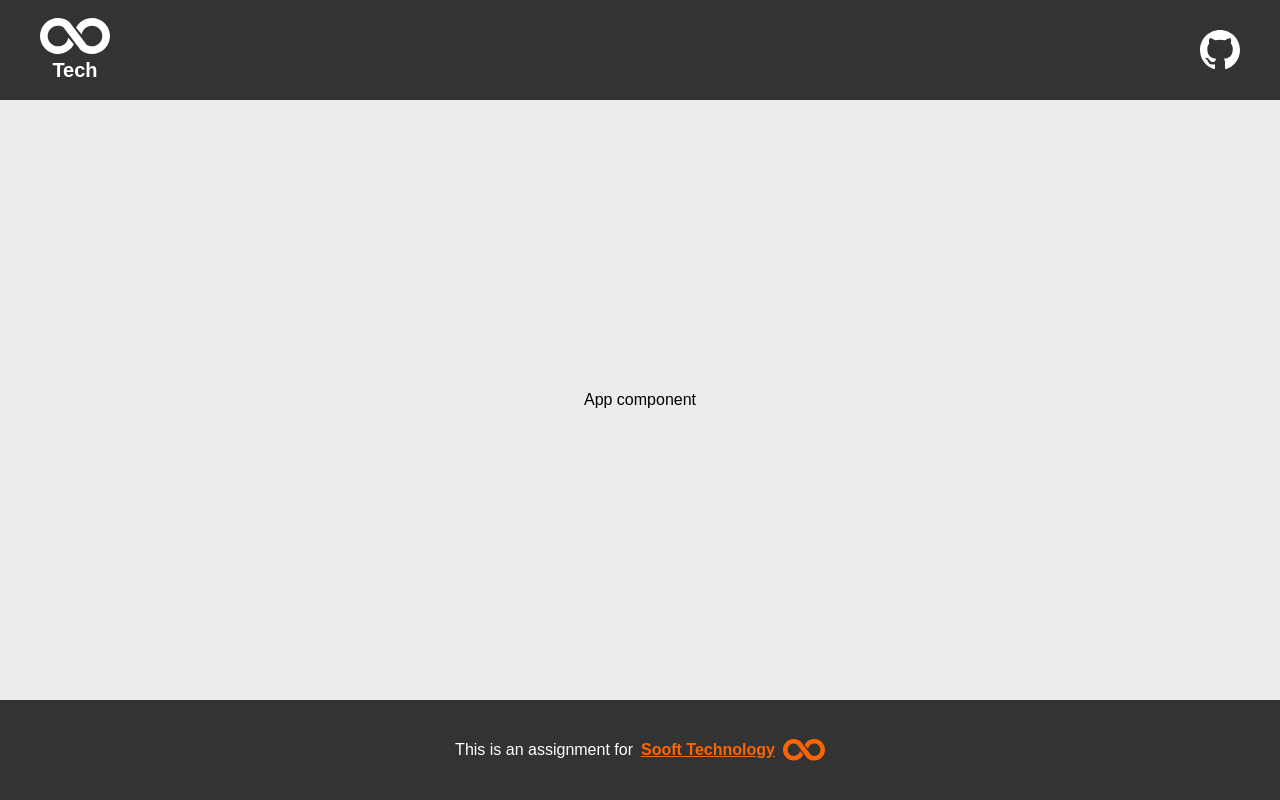
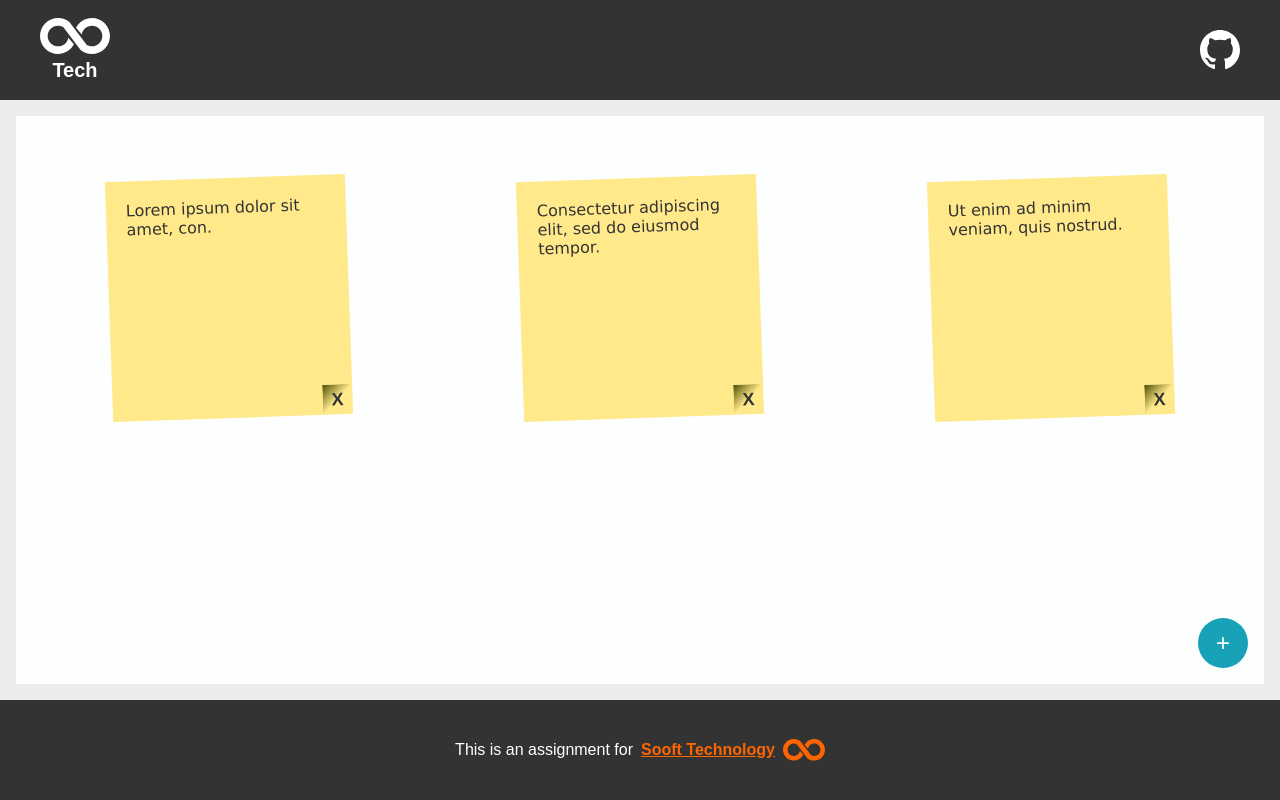
Before and after one commit to naueru/soofttech-interbanking-fe-challenge, a React (Vite) app: page / in a window 1280 px wide. Built offline with nearby package versions, Linux system fonts and the light colour scheme.

Commit message:
Implements Dashboard component

```diff
--- a/src/App.tsx
+++ b/src/App.tsx
@@ -1,6 +1,7 @@
 // Components
 import Footer from "./components/layout/footer/Footer";
 import Header from "./components/layout/header/header";
+import Dashboard from "./pages/dashboard/Dashboard";
 
 // Styles
 import styles from "./app.module.css";
@@ -9,7 +10,9 @@ function App() {
   return (
     <>
       <Header />
-      <main className={styles.mainSection}>App component</main>
+      <main className={styles.mainSection}>
+        <Dashboard />
+      </main>
       <Footer />
     </>
   );
```
